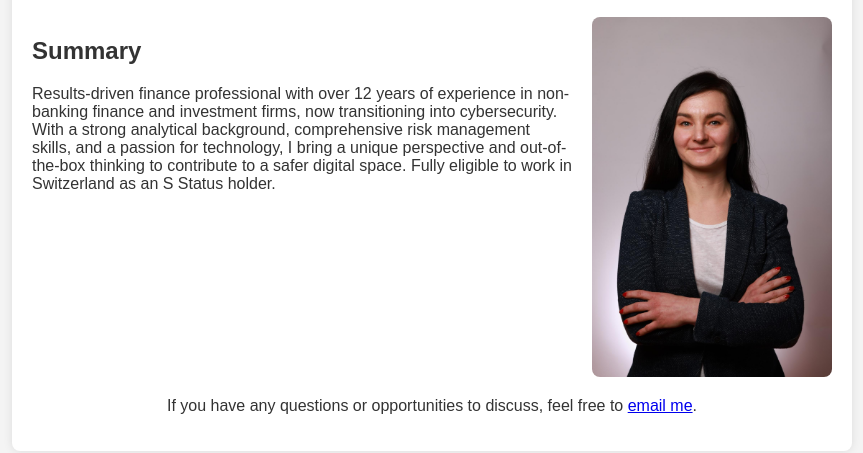
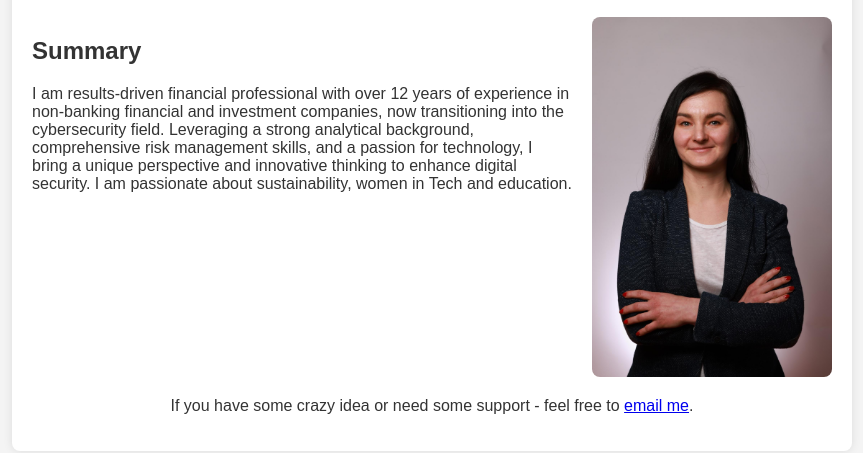
Before and after one commit to Marii4ka/marii4ka.github.io, a plain HTML site: page index.html in a window 1280 px wide. Shown: the part 141-594 px from the top of the page, without its empty margins (208-1071 px from the left). Drawn offline with Linux system fonts and the light colour scheme.

Commit message:
Update final.html

```diff
--- a/index.html
+++ b/index.html
@@ -64,12 +64,12 @@
         <section class="summary">
             <div>
                 <h2>Summary</h2>
-                <p>Results-driven finance professional with over 12 years of experience in non-banking finance and investment firms, now transitioning into cybersecurity. With a strong analytical background, comprehensive risk management skills, and a passion for technology, I bring a unique perspective and out-of-the-box thinking to contribute to a safer digital space. Fully eligible to work in Switzerland as an S Status holder.</p>
+                <p> I am results-driven financial professional with over 12 years of experience in non-banking financial and investment companies, now transitioning into the cybersecurity field. Leveraging a strong analytical background, comprehensive risk management skills, and a passion for technology, I bring a unique perspective and innovative thinking to enhance digital security. I am passionate about sustainability, women in Tech and education.</p>
             </div>
             <img src="image1.jpg" alt="Picture of me">
         </section>
         <section class="contact">
-            <p>If you have any questions or opportunities to discuss, feel free to <a href="mailto:mariakolyada@gmail.com">email me</a>.</p>
+            <p>If you have some crazy idea or need some support - feel free to  <a href="mailto:mariakolyada@gmail.com">email me</a>.</p>
         </section>
     </div>
 </body>
```
